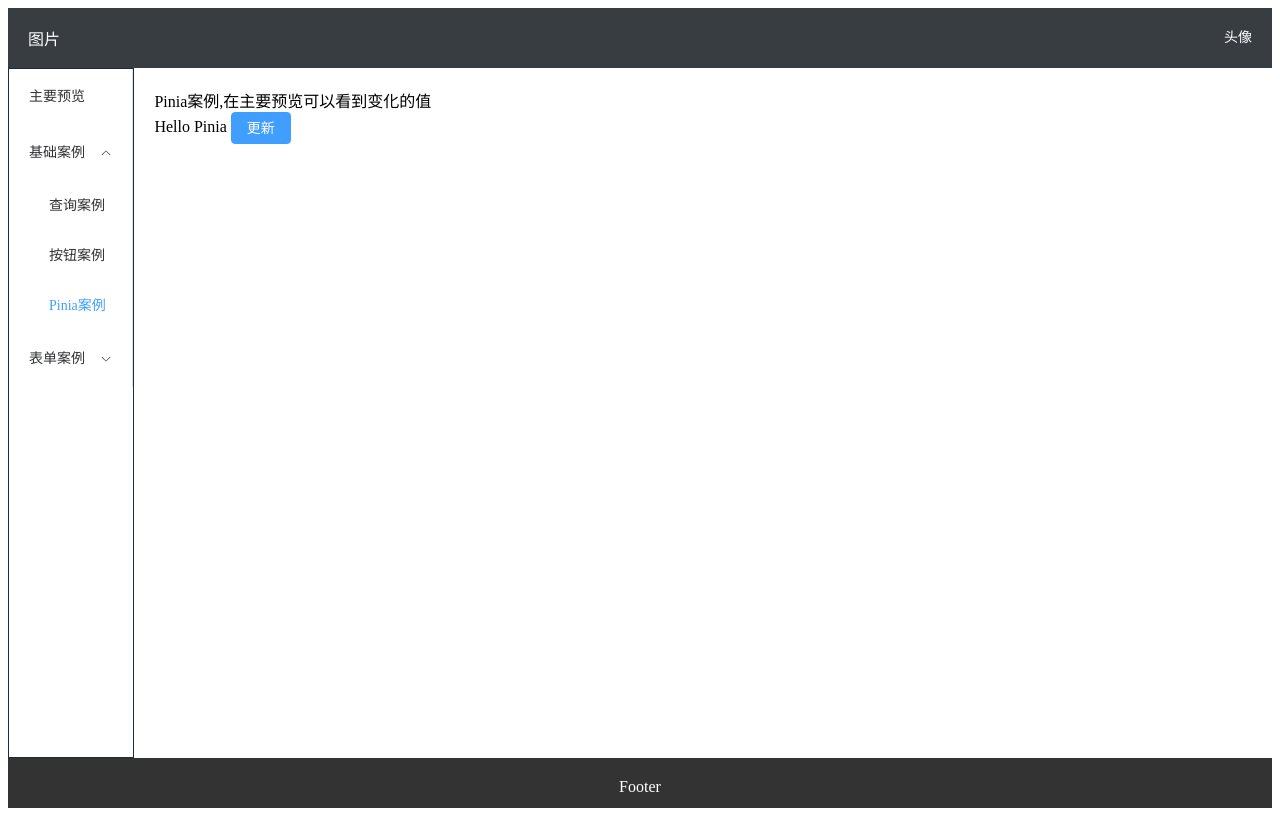
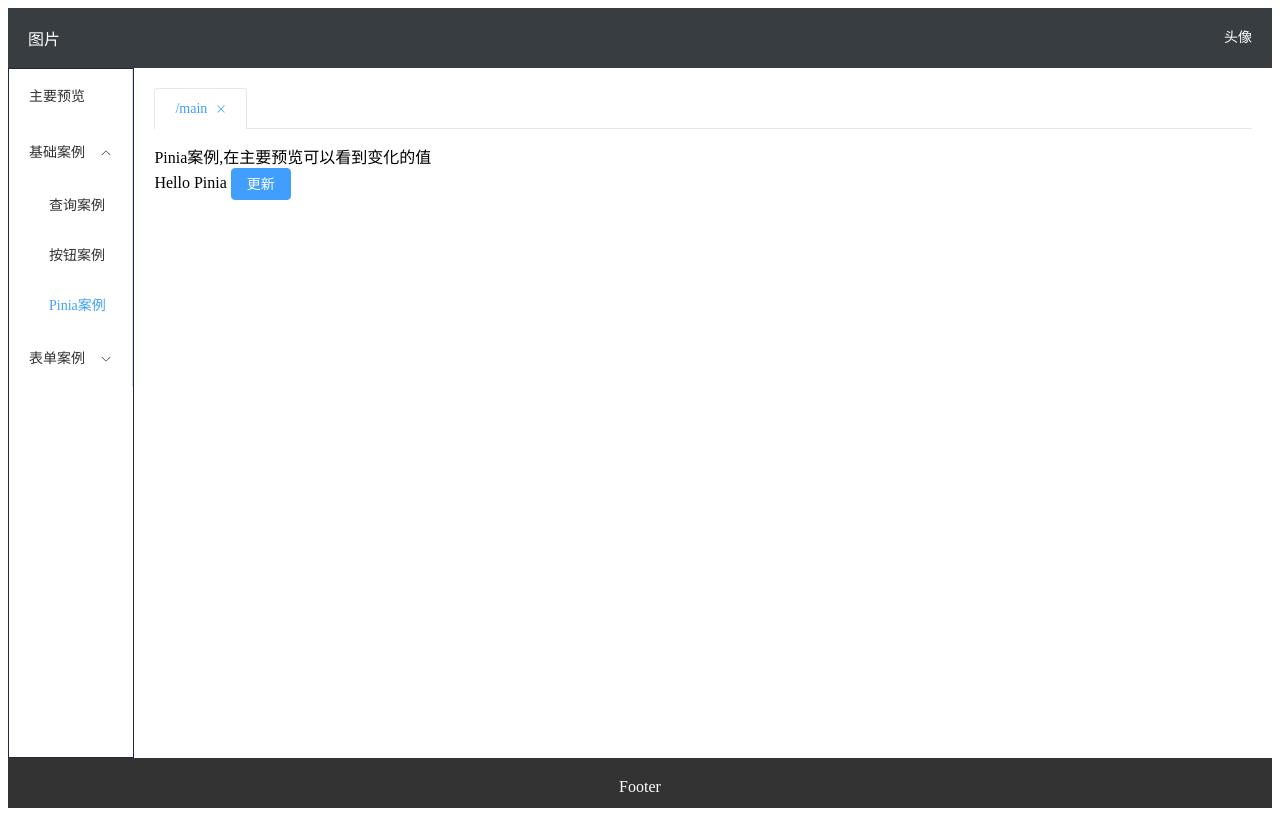
Before and after one commit to youcaijun/web-learning, a Vue app in the folder my-first-app/: page /PiniaCase in a window 1280 px wide. Built offline with nearby package versions, Linux system fonts and the light colour scheme.

Commit message:
完成多页签功能

```diff
--- a/my-first-app/src/layout/components/menu.vue
+++ b/my-first-app/src/layout/components/menu.vue
@@ -1,5 +1,6 @@
 <script setup>
 import { ElMenu, ElMenuItem } from 'element-plus';
+
 
 import { useRoute } from 'vue-router';
 
--- /dev/null
+++ b/my-first-app/src/layout/components/tabs.vue
@@ -0,0 +1,70 @@
+<script setup>
+import { ref, watch } from 'vue'
+import { useRoute, useRouter } from 'vue-router';
+//存路由信息
+const route = useRoute();
+const router = useRouter();
+//存菜单信息
+//打开的tabs
+const opentabs = ref([{
+    name: '/main',
+    path: '/main'
+}]);
+//当前的标签页
+const activetab = ref('/main');
+
+// 监听路由变化
+watch(() => route.path, val => {
+    //检查是否已经存在该tab
+    const exists = opentabs.value.find(tab => tab.path === val);
+    if (!exists) {
+        opentabs.value.push({
+            name: val,
+            path: val
+        });
+    }
+    activetab.value = val;
+}
+);
+
+//绑定在tab-change事件上，绑定在单击事件上会需要点两次
+const clickTabchange = () => {
+    router.push({ path: activetab.value });
+}
+
+
+//关闭tab
+const removeTab = (target) => {
+    console.log("removeTab:" + target);
+    //主页不让删
+    if (target == '/main') {
+        return
+    }
+    const index = opentabs.value.findIndex(tab => tab.name === target);
+    if (index !== -1) {
+        opentabs.value.splice(index, 1);
+    }
+    //如果删的是当前页，跳转到最后一个
+    if (activetab.value === target) {
+        if (opentabs.value.length > 0) {
+            const lastTab = opentabs.value[opentabs.value.length - 1];
+            activetab.value = lastTab.name;
+            router.push({ path: lastTab.path });
+        }
+    }
+}
+
+</script>
+
+<template>
+    <!-- router：{{route.path}}<br>
+    tab:{{activetab}} -->
+    <el-tabs v-model="activetab" type="card"  class="demo-tabs" @tab-change="clickTabchange"
+        @tab-remove="removeTab" closable>
+        <el-tab-pane v-for="item in opentabs" :key="item.name" :label="item.path" :name="item.name">
+            <router-view></router-view>
+        </el-tab-pane>
+    </el-tabs>
+</template>
+
+<style scoped></style>
--- a/my-first-app/src/layout/layout.vue
+++ b/my-first-app/src/layout/layout.vue
@@ -1,6 +1,8 @@
 <script setup>
 import { ElContainer, ElHeader, ElAside, ElMain, ElFooter } from 'element-plus';
 import Vmenu from '@/layout/components/menu.vue';
+
+import Vtabs from '@/layout/components/tabs.vue';
 
 
 const handleCommand = (command) => {
@@ -40,8 +42,8 @@ const handleCommand = (command) => {
           <Vmenu></Vmenu>
         </el-aside>
         <el-main>
+          <Vtabs></Vtabs>
           <!--使用router才能访问-->
-          <router-view></router-view>
         </el-main>
       </el-container>
     </el-container>
--- a/my-first-app/src/stores/store.js
+++ b/my-first-app/src/stores/store.js
@@ -1,10 +1,10 @@
 import { defineStore } from 'pinia'
 import { ref } from 'vue'
 
-export  const listStore = defineStore ( 'listStore',{
+export const listStore = defineStore('listStore', {
     // 状态
     state: () => ({
-        str:ref('Hello Pinia'),
+        str: ref('Hello Pinia'),
     }),
     // 方法
     actions: {
--- a/my-first-app/src/views/pinia-case.vue
+++ b/my-first-app/src/views/pinia-case.vue
@@ -1,5 +1,4 @@
 <script setup>
- import { defineStore, storeToRefs } from 'pinia';
  import { listStore } from '@/stores/store.js';
 
  // 使用 Pinia 存储
```
